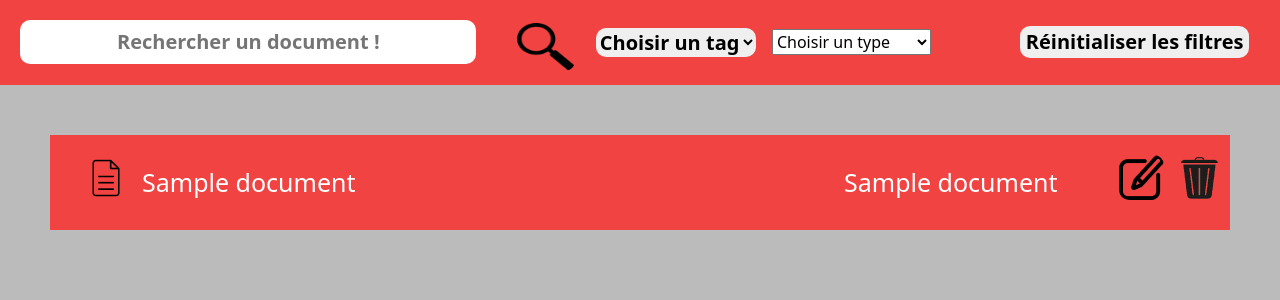
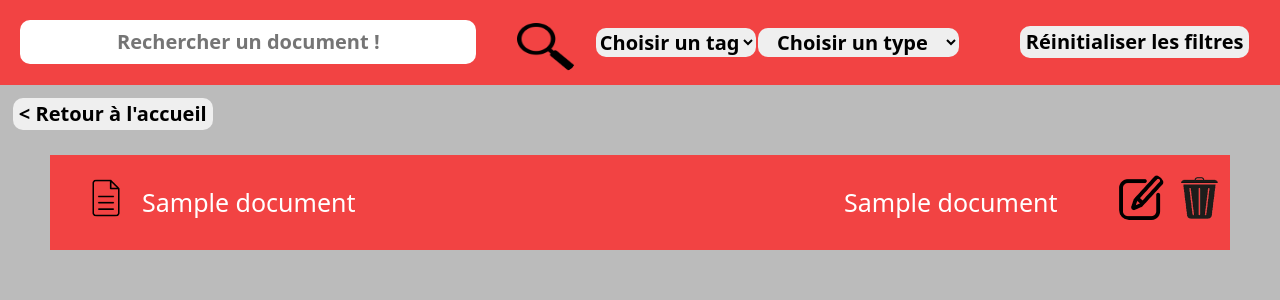
Before and after one commit to DorianLudm/Appli_Pompiers, a Flask app: page /rechercheDocAdmin in a window 1280 px wide. Shown: the part 224-524 px from the top of the page. Run offline with Flask 3, Linux system fonts and the light colour scheme; a user stored in the database is signed in; tables that the repository leaves empty hold one stand-in row (values such as "Sample post"); parts of the project's set-up code (start-up, migrations or seed data) failed here and were passed over; some libraries are stand-ins or nearby versions.

Commit message:
Rectification design bouton + ajout retour accueil

```diff
--- a/site_web/static/css/recherche_doc_admin.css
+++ b/site_web/static/css/recherche_doc_admin.css
@@ -66,7 +66,7 @@ div>div,div>form,.tags{
     justify-content: left;
     flex-basis: auto;
 }
-#tags-select{
+#tags-select, #type-select{
     height: 40%;
     border: none;
     font-size: 20px;
@@ -95,6 +95,7 @@ body{
     flex-wrap: wrap;
     padding: 10px;
     margin: 30px;
+    margin-top: 0px;
     list-style-type: none;
     color: white;
     font-size: 25px;
@@ -151,3 +152,8 @@ li.ImgDoc{
 .bouton_reset{
     margin-right: 2%;
 }
+
+.retourHome{
+    margin-top: 1%;
+    margin-left: 1%;
+}
--- a/site_web/templates/recherche_doc_admin.html
+++ b/site_web/templates/recherche_doc_admin.html
@@ -24,7 +24,7 @@
             </select>
         </div>
         <div class="types">
-            <select name="types">
+            <select name="types" id="type-select">
                 <option selected="selected" hidden="hidden">{{ selectType }}</option>
                 {% if selectType != "Choisir un type" %}
                     <option value="Tous les types">Tous les types</option>
@@ -43,6 +43,9 @@
         <input name="reset" type="Submit" value="Réinitialiser les filtres" />
     </div>
     </form>
+</div>
+<div>
+    <a href="{{ url_for ('home_admin') }}"><input class="retourHome" type="button" value="< Retour à l'accueil"/></a>
 </div>
 <div>
     <ul class="resultat">
--- a/site_web/views.py
+++ b/site_web/views.py
@@ -125,7 +125,7 @@ def recherche_doc_admin():
         for document in get_document_types(i.idType, active_tags,filtre_texte):
             resultat["element"].append(document)
         result.append(resultat)
-    return render_template("recherche_doc_admin.html",tags = get_tags(), active_tags = active_tags, result = result, types= get_types(), util = informations_utlisateurs(), selectType=selectType, search=filtre_texte)
+    return render_template("recherche_doc_admin.html",title="Admin | Recherche documents", tags = get_tags(), active_tags = active_tags, result = result, types= get_types(), util = informations_utlisateurs(), selectType=selectType, search=filtre_texte)
 
 @app.route('/rechercheDocuments')
 @login_required
```
